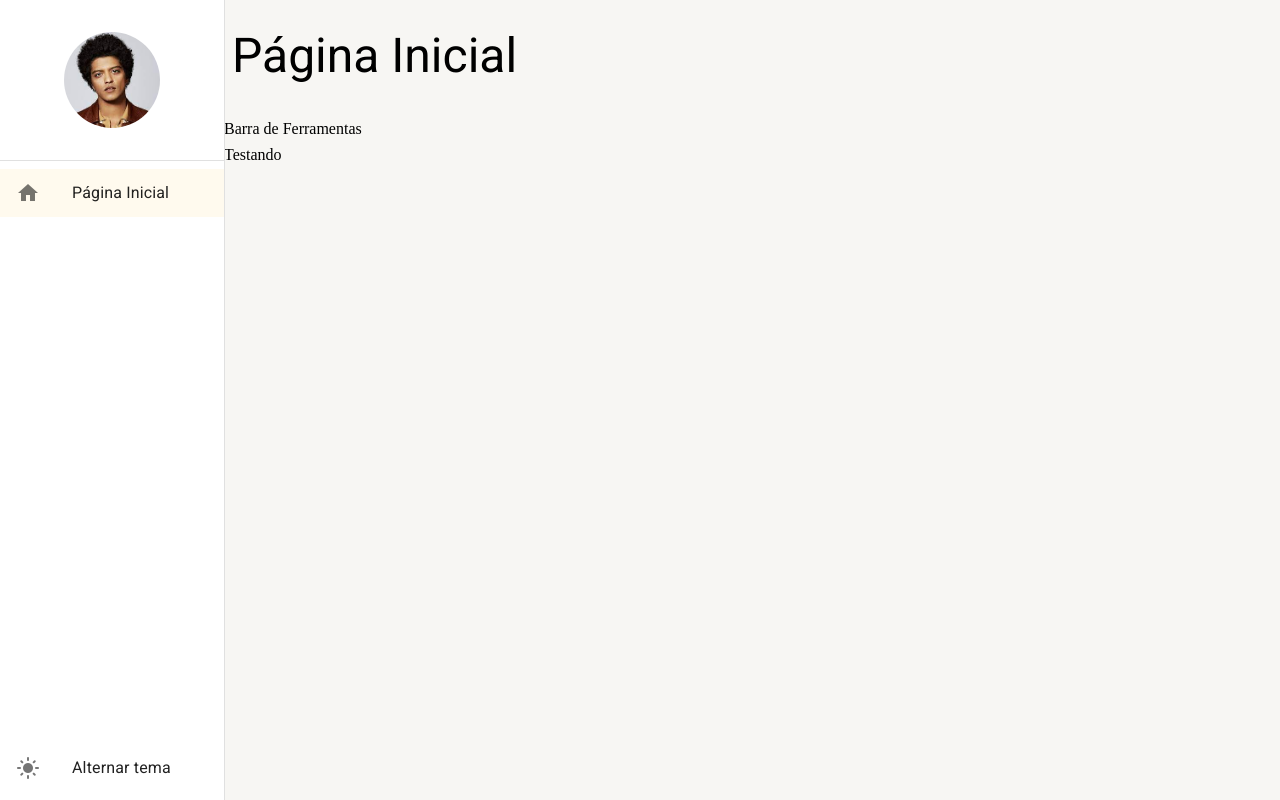
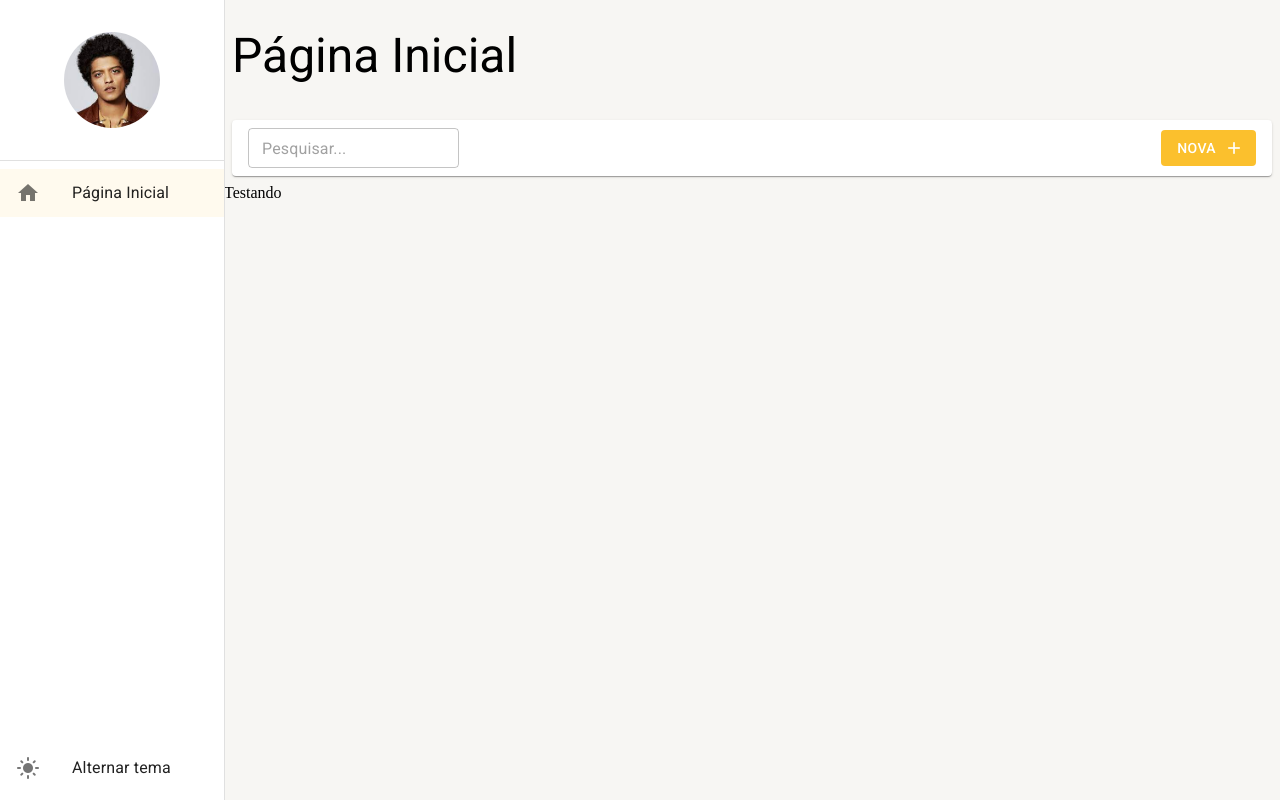
Before and after one commit to fabiopenha/react-mui-typescript, a React (Create React App) app: page /pagina-inicial in a window 1280 px wide. Built offline with nearby package versions, Linux system fonts and the light colour scheme.

Commit message:
feat: renomeando a pasta ferramendas-da-listagem

```diff
--- a/src/pages/dashboard/Dashboard.tsx
+++ b/src/pages/dashboard/Dashboard.tsx
@@ -1,6 +1,15 @@
+import { FerramentasDaListagem } from '../../shared/components';
 import { LayoutBaseDePagina } from '../../shared/layouts';
 
-
 export const Dashboard = () => {
-  return <LayoutBaseDePagina titulo='Página Inicial' barraDeFerramentas={<>Barra de Ferramentas</>}>Testando</LayoutBaseDePagina>;
+  return (
+    <LayoutBaseDePagina
+      titulo="Página Inicial"
+      barraDeFerramentas={
+        <FerramentasDaListagem mostrarInputBusca textoBotaoNovo="Nova" />
+      }
+    >
+      Testando
+    </LayoutBaseDePagina>
+  );
 };
--- /dev/null
+++ b/src/shared/components/ferramentas-da-listagem/FerramentasDaListagem.tsx
@@ -0,0 +1,56 @@
+import { Box, Button, Icon, Paper, TextField, useTheme } from '@mui/material';
+
+interface IFerramentasDaListagemProps {
+  textoDaBusca?: string;
+  mostrarInputBusca?: boolean;
+  aoMudarTextoDeBusca?: (novoTexto: string) => void;
+  textoBotaoNovo?: string;
+  mostrarBotaoNovo?: boolean;
+  aoClicarEmNovo?: () => void;
+}
+
+export const FerramentasDaListagem: React.FC<IFerramentasDaListagemProps> = ({
+  textoDaBusca = '',
+  mostrarInputBusca = false,
+  aoMudarTextoDeBusca,
+  aoClicarEmNovo,
+  textoBotaoNovo = 'Novo',
+  mostrarBotaoNovo = true,
+}) => {
+  const theme = useTheme();
+  return (
+    <Box
+      gap={1}
+      marginX={1}
+      padding={1}
+      paddingX={2}
+      display="flex"
+      alignItems="center"
+      height={theme.spacing(5)}
+      component={Paper}
+    >
+      {mostrarInputBusca && (
+        <TextField
+          size="small"
+          value={textoDaBusca}
+          placeholder="Pesquisar..."
+          onChange={(e) => aoMudarTextoDeBusca?.(e.target.value)}
+        />
+      )}
+
+      <Box flex={1} display="flex" justifyContent="end">
+        {mostrarBotaoNovo && (
+          <Button
+            variant="contained"
+            color="primary"
+            disableElevation
+            onClick={aoClicarEmNovo}
+            endIcon={<Icon>add</Icon>}
+          >
+            {textoBotaoNovo}
+          </Button>
+        )}
+      </Box>
+    </Box>
+  );
+};
--- a/src/shared/components/index.ts
+++ b/src/shared/components/index.ts
@@ -1 +1,2 @@
+export * from './ferramentas-da-listagem/FerramentasDaListagem';
 export * from './menu-lateral/MenuLateral';
```
